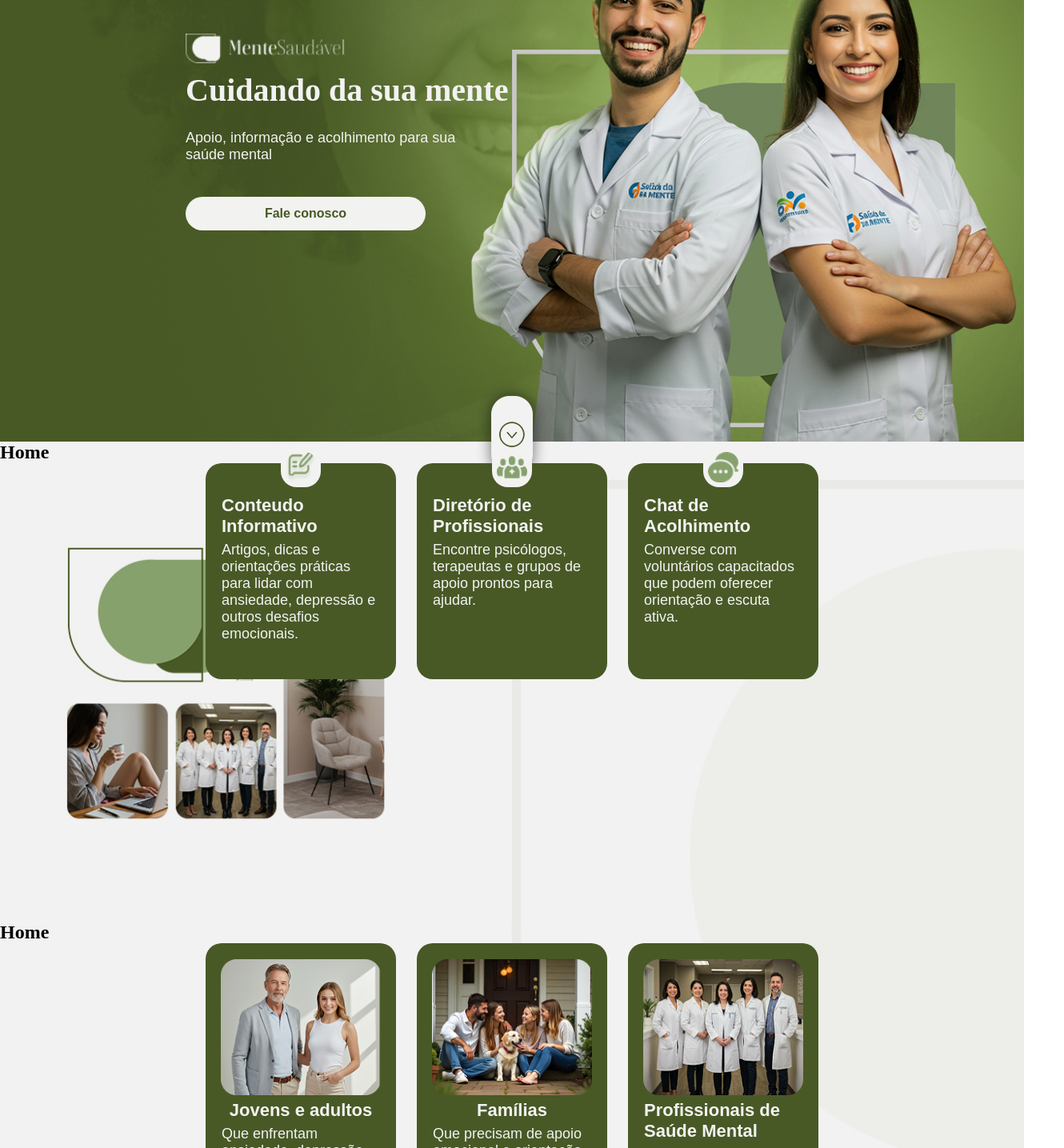
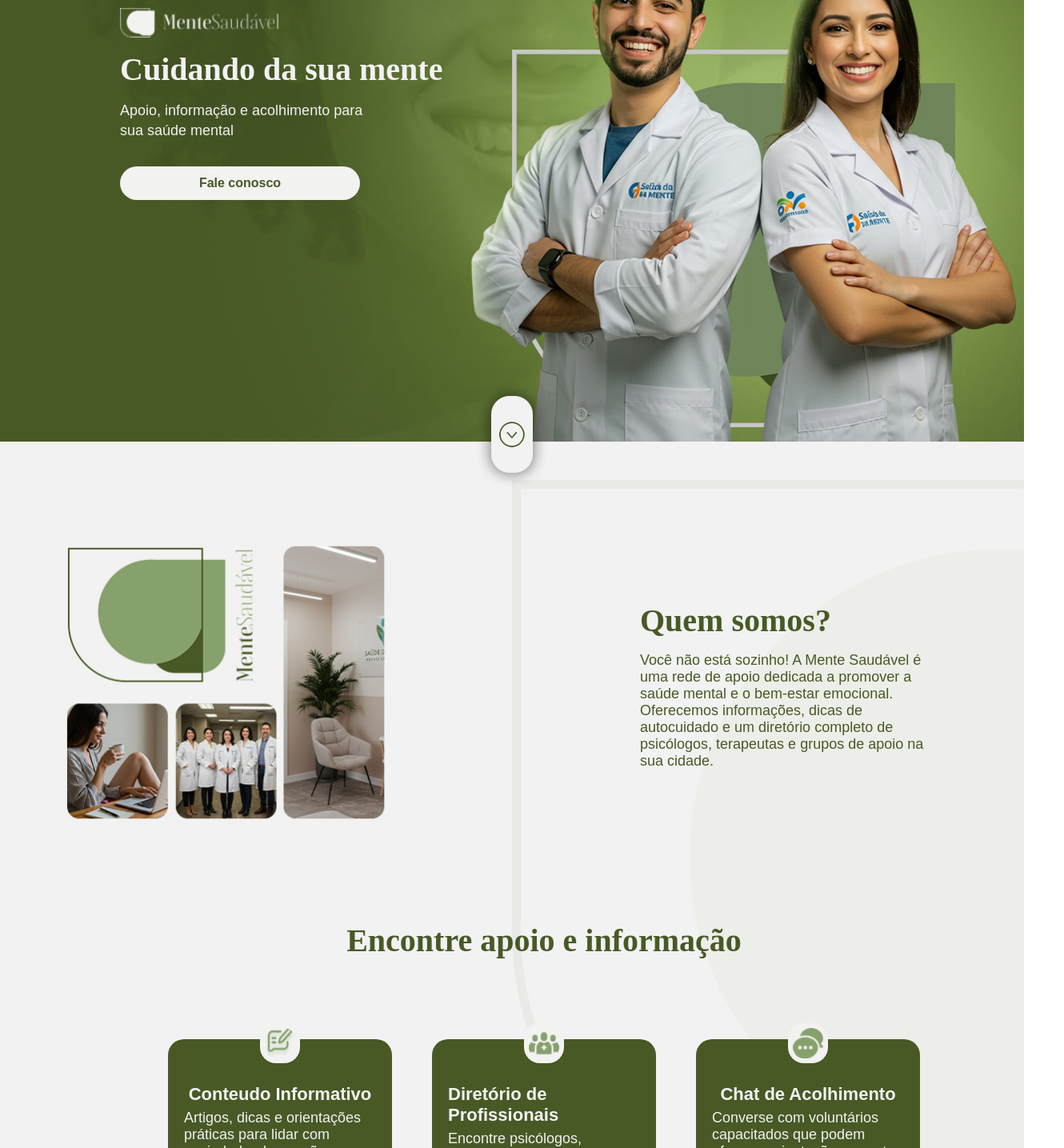
Before and after one commit to pedro-cruzz/projeto-semestral, a React (Vite) app: page / in a window 1280 px wide. Shown: the part 240-1675 px from the top of the page at 80% size, 1330 px wide, since content can reach past the window. Built offline with nearby package versions, Linux system fonts and the light colour scheme; a web font is replaced by a local one.

Commit message:
refactor: componentizando titles, texts e container da Home

```diff
--- a/src/components/Banner/index.tsx
+++ b/src/components/Banner/index.tsx
@@ -10,6 +10,7 @@ export function Banner({ children, image, height }: IBannerProps) {
         backgroundRepeat: "no-repeat",
         width: "100%",
         height: `${height}`,
+        position: "relative",
       }}
     >
       {children}
--- a/src/components/Card/index.tsx
+++ b/src/components/Card/index.tsx
@@ -18,11 +18,6 @@ export function Card({
   return (
     <Container>
       <CardContainer $hasIcon={!!icon}>
-        {/* {haveImage === false ? (
-          <Icon src={icon} alt={title} />
-        ) : (
-          <Image src={image} alt={title} />
-        )} */}
         {haveImage ? (
           <Image src={image} alt={title} />
         ) : (
--- a/src/components/Card/styles.ts
+++ b/src/components/Card/styles.ts
@@ -3,7 +3,7 @@ import { theme } from "../../styles/theme";
 
 export const Container = styled.div`
   background-color: ${theme.colors.DARK_GREEN};
-  width: 238px;
+  width: 280px;
   border-radius: 20px;
   padding: 20px;
   position: relative;
@@ -18,7 +18,7 @@ export const CardContainer = styled.div<{ $hasIcon: boolean }>`
   position: relative;
   width: 100%;
   height: ${({ $hasIcon }) => ($hasIcon ? "230px" : "340px")};
-  padding-top: ${({ $hasIcon }) => ($hasIcon ? "20px" : "0px")};
+  padding-top: ${({ $hasIcon }) => ($hasIcon ? "30px" : "0px")};
 `;
 
 export const CardTitle = styled.h2`
@@ -26,6 +26,7 @@ export const CardTitle = styled.h2`
   color: ${theme.colors.WHITE};
   font-family: ${theme.fonts.switzer};
   font-weight: bold;
+  margin-top: 6px;
 `;
 
 export const CardDescription = styled.p`
@@ -48,6 +49,6 @@ export const Icon = styled.img`
 `;
 
 export const Image = styled.img`
-  width: 200px;
-  height: 170px;
+  width: 230px;
+  height: 190px;
 `;
--- a/src/pages/Home/index.tsx
+++ b/src/pages/Home/index.tsx
@@ -3,21 +3,8 @@ import { Button } from "../../components/Button";
 import { Card } from "../../components/Card";
 import { UserForm } from "../../components/UserForm";
 import { cards } from "../../consts/cards";
-import {
-  Cards,
-  TextBanner6,
-  TextForm,
-  TitleBanner6,
-  TitleForm,
-  TitleChat,
-  TextChat,
-  ChatAlert,
-  TitleBanner1,
-  TextBanner1,
-  ContainerBanner1,
-
-} from "./styles";
 import { ToolTip } from "../../components/ToolTip";
+import { theme } from "../../styles/theme";
 
 import banner1 from "./../../assets/png/banner1.jpg";
 import banner2 from "./../../assets/png/banner2.png";
@@ -26,6 +13,18 @@ import banner4 from "./../../assets/png/banner4.png";
 import banner5 from "./../../assets/png/banner5.png";
 import banner6 from "./../../assets/png/banner6.png";
 import logo from "./../../assets/png/logo.png";
+
+import {
+  Cards,
+  ChatAlert,
+  TitleChat,
+  TextChat,
+  TitleForm,
+  TextForm,
+  ContentContainer,
+  TitleBanner,
+  TextBanner,
+} from "./styles";
 
 export function Home() {
   const handleUserSubmit = (data: {
@@ -37,25 +36,65 @@ export function Home() {
     alert(`Usuário ${data.name} cadastrado com sucesso!`);
   };
 
+  const scrollToContact = () => {
+    const chatSection = document.getElementById("contact");
+    if (chatSection) {
+      chatSection.scrollIntoView({ behavior: "smooth" });
+    }
+  };
+
   return (
     <>
-      <div>
+      {/* Banner 1 */}
       <Banner image={banner1} height="792px">
-          <ContainerBanner1>
+        <ContentContainer $align="flex-start" $top="250px" $left="150px">
           <img src={logo} alt="Logo" width="200px" height="auto" />
-            <TitleBanner1>Cuidando da sua mente</TitleBanner1>
-            <TextBanner1>Apoio, informação e acolhimento para
-            sua saúde mental</TextBanner1>
-            <Button $variant="primary" width="300px">
+          <TitleBanner>Cuidando da sua mente</TitleBanner>
+          <TextBanner style={{ lineHeight: "25px" }}>
+            Apoio, informação e acolhimento para <br />
+            sua saúde mental
+          </TextBanner>
+          <Button $variant="primary" width="300px" onClick={scrollToContact}>
             Fale conosco
           </Button>
-          </ContainerBanner1>
+        </ContentContainer>
       </Banner>
+
+      {/* Banner 2 */}
       <Banner image={banner2} height="600px">
-          <h1>Home</h1>
+        <ContentContainer
+          $align="flex-start"
+          $left="800px"
+          $right="100px"
+          $top="200px"
+        >
+          <TitleBanner color={theme.colors.DARK_GREEN}>Quem somos?</TitleBanner>
+          <TextBanner color={theme.colors.DARK_GREEN}>
+            <p>
+              Você não está sozinho! A Mente Saudável é uma rede de apoio
+              dedicada a promover a saúde mental e o bem-estar emocional.
+              Oferecemos informações, dicas de autocuidado e um diretório
+              completo de psicólogos, terapeutas e grupos de apoio na sua
+              cidade.
+            </p>
+          </TextBanner>
+        </ContentContainer>
+      </Banner>
+
+      {/* Banner 3 - Cards sem imagem */}
+      <Banner image={banner3} height="634px">
+        <ContentContainer
+          $align="center"
+          $left="210px"
+          style={{ gap: "100px" }}
+        >
+          <TitleBanner color={theme.colors.DARK_GREEN}>
+            Encontre apoio e informação
+          </TitleBanner>
           <Cards>
-            {cards.map((card, index) =>
-              card.haveImage === false ? (
+            {cards.map(
+              (card, index) =>
+                !card.haveImage && (
                   <Card
                     key={index}
                     title={card.title}
@@ -63,15 +102,26 @@ export function Home() {
                     haveImage={card.haveImage}
                     icon={card.icon}
                   />
-              ) : null
+                )
             )}
           </Cards>
+        </ContentContainer>
       </Banner>
-        <Banner image={banner3} height="634px">
-          <h1>Home</h1>
+
+      {/* Banner 4 - Cards com imagem */}
+      <Banner image={banner4} height="711px">
+        <ContentContainer
+          $align="center"
+          $left="200px"
+          style={{ gap: "100px" }}
+        >
+          <TitleBanner color={theme.colors.DARK_GREEN}>
+            Para quem é?
+          </TitleBanner>
           <Cards>
-            {cards.map((card, index) =>
-              card.haveImage === true ? (
+            {cards.map(
+              (card, index) =>
+                card.haveImage && (
                   <Card
                     key={index}
                     title={card.title}
@@ -79,57 +129,93 @@ export function Home() {
                     haveImage={card.haveImage}
                     image={card.image}
                   />
-              ) : null
+                )
             )}
           </Cards>
+        </ContentContainer>
       </Banner>
-        <Banner image={banner4} height="711px">
-          <h1>Home</h1>
+
+      {/* Banner 5 */}
+      <Banner image={banner5} height="641px">
+        <ContentContainer
+          $align="flex-start"
+          $top="130px"
+          $left="150px"
+          $right="750px"
+        >
+          <TitleBanner color={theme.colors.WHITE}>
+            Nosso impacto na sociedade
+          </TitleBanner>
+          <TextBanner color={theme.colors.WHITE}>
+            <p>
+              A Mente Saudável tem como propósito transformar a maneira como a
+              saúde mental é percebida e acessada na sociedade. Nosso projeto
+              oferece uma plataforma acessível e segura, conectando pessoas que
+              precisam de ajuda a recursos valiosos, como psicólogos, terapeutas
+              e grupos de apoio.
+            </p>
+            <p>
+              Além disso, trabalhamos ativamente para quebrar o estigma em torno
+              dos transtornos psicológicos, promovendo o diálogo aberto e
+              criando um espaço de acolhimento e empatia. Acreditamos que, ao
+              oferecer informações confiáveis, apoio emocional e oportunidades
+              de orientação, podemos contribuir para uma sociedade mais
+              consciente, saudável e solidária, onde todos se sintam ouvidos e
+              amparados.
+            </p>
+          </TextBanner>
+        </ContentContainer>
       </Banner>
-        <Banner image={banner5} height="641px">
-          <h1>Home</h1>
-        </Banner>
-        <ChatAlert>
-          <TitleChat>Precisa conversar</TitleChat>
+
+      {/* Chat Alert */}
+      <ChatAlert id="contact">
+        <TitleChat>Precisa conversar?</TitleChat>
         <TextChat>
           Nosso chat de acolhimento com voluntários está disponível para ouvir
           você. Não guarde suas emoções para si. Fale com a gente agora mesmo!
         </TextChat>
-          <a href="https://wa.me/5535998603656" target="_blank">
+        <a href="https://wa.me/5535998603656" target="_blank" rel="noreferrer">
           <Button width="300px" $variant="primary">
             Fale conosco
           </Button>
         </a>
       </ChatAlert>
+
       <ToolTip />
+
+      {/* Banner 6 */}
       <Banner image={banner6} height="641px">
-          <div>
-            <TitleBanner6>Junte-se à Mente Saudável!</TitleBanner6>
-            <TextBanner6>
+        <ContentContainer
+          $align="flex-start"
+          $top="200px"
+          $left="700px"
+          $right="80px"
+        >
+          <TitleBanner>Junte-se à Mente Saudável!</TitleBanner>
+          <TextBanner>
             <p>
-                Na Mente Saudável, todos têm um papel importante na construção
-                de uma comunidade mais acolhedora e consciente sobre a saúde
-                mental. Se você é um profissional de saúde mental, junte-se a
-                nós oferecendo seus serviços voluntários e fazendo a diferença
-                na vida de muitas pessoas.
+              Na Mente Saudável, todos têm um papel importante na construção de
+              uma comunidade mais acolhedora e consciente sobre a saúde mental.
+              Se você é um profissional de saúde mental, junte-se a nós
+              oferecendo seus serviços voluntários e fazendo a diferença na vida
+              de muitas pessoas.
             </p>
             <p>
               Se você busca apoio ou deseja aprender mais sobre autocuidado e
-                bem-estar emocional, explore nossos conteúdos e encontre o
-                suporte necessário..
+              bem-estar emocional, explore nossos conteúdos e encontre o suporte
+              necessário.
             </p>
-            </TextBanner6>
-          </div>
+          </TextBanner>
+        </ContentContainer>
       </Banner>
-      </div>
-      <div></div>
-      <div id="#form">
-        <TitleForm>Psicólogos, juntem-se a Mente Saudável</TitleForm>
+
+      {/* Formulário */}
+      <div id="form">
+        <TitleForm>Psicólogos, juntem-se à Mente Saudável</TitleForm>
         <TextForm>
-          Ofereça seu apoio voluntário, faça a diferença na conunidade e ajude a
+          Ofereça seu apoio voluntário, faça a diferença na comunidade e ajude a
           promover a saúde mental para todos.
         </TextForm>
-
         <UserForm onSubmit={handleUserSubmit} />
       </div>
     </>
--- a/src/pages/Home/styles.ts
+++ b/src/pages/Home/styles.ts
@@ -1,5 +1,6 @@
 import styled from "styled-components";
 import { theme } from "../../styles/theme";
+import { ContentContainerProps } from "./types";
 
 export const TitleForm = styled.h1`
   font-size: 2rem;
@@ -28,18 +29,16 @@ export const TextForm = styled.p`
   font-family: ${theme.fonts.switzer};
 `;
 
-
-
 export const ChatAlert = styled.div`
   background-color: ${theme.colors.DARK_GREEN};
   color: ${theme.colors.WHITE};
-    height: 450px;
+  height: 400px;
   align-items: center;
   display: flex;
   justify-content: center;
   flex-direction: column;
-    margin: 0 auto;
   padding: 2rem;
+  border-top: 1px white solid;
 `;
 
 export const TitleChat = styled.h1`
@@ -49,7 +48,6 @@ export const TitleChat = styled.h1`
   text-align: center;
   justify-content: center;
   align-items: center;
-    margin: 2rem auto 2rem auto;
   width: 100%;
   max-width: 882px;
   font-family: ${theme.fonts.boska};
@@ -68,80 +66,40 @@ export const TextChat = styled.p`
   font-family: ${theme.fonts.switzer};
 `;
 
-export const TitleBanner6 = styled.h1`
-  display: flex;
-  max-width: 530px;
-  width: 100%;
-  position: absolute;
-  margin-left: 800px;
-  color: ${theme.colors.WHITE};
-  font-size: 40px;
-  font-weight: 700;
-  font-family: ${theme.fonts.boska};
-  margin-bottom: 2rem;
-  margin-top: 10rem;
-  align-items: center;
-  text-justify: left;
-`;
-
-export const TextBanner6 = styled.p`
-  display: flex;
-  max-width: 500px;
-  width: 100%;
-  position: absolute;
-  margin-left: 800px;
-  margin-top: 15rem;
-  font-size: 20px;
-  font-weight: 400;
-  font-family: ${theme.fonts.switzer};
-  justify-content: center;
-  align-items: center;
-  text-align: left;
-  flex-wrap: wrap;
-  flex-direction: column;
-  gap: 15px;
-  color: ${theme.colors.WHITE};
-`;
-
 export const Cards = styled.div`
   display: flex;
   flex-direction: row;
   justify-content: center;
   align-items: center;
-  gap: 26px;
+  gap: 50px;
 `;
 
-export const ContainerBanner1 = styled.div`
+export const ContentContainer = styled.div<ContentContainerProps>`
   display: flex;
+  flex-direction: column;
+  align-items: ${({ $align = "left" }) =>
+    $align === "center" ? "center" : "flex-start"};
+  gap: 1rem;
   position: absolute;
-  flex-direction: column;
-  gap: 10px;
-  padding: 2rem;
-  align-items: left;
-  justify-content: center;
-  margin-left: 200px;
-  margin-top: 250px;
-  color: ${theme.colors.WHITE};
+  top: ${({ $top = "auto" }) => $top};
+  bottom: ${({ $bottom = "auto" }) => $bottom};
+  left: ${({ $left = "auto" }) => $left};
+  right: ${({ $right = "auto" }) => $right};
 `;
 
-export const TitleBanner1 = styled.h1`
+export const TitleBanner = styled.h1`
   font-size: 40px;
   font-weight: 700;
   font-family: ${theme.fonts.boska};
-  margin-bottom: 1rem;
-  text-align: left;
-  justify-content: left;
-  width: 100%;
-  max-width: 455px;
+  color: ${({ color }) => color || theme.colors.WHITE};
 `;
 
-export const TextBanner1 = styled.p`
+export const TextBanner = styled.p`
   font-size: 20px;
   font-weight: 400;
   font-family: ${theme.fonts.switzer};
-  text-align: left;
-  justify-content: left;
-  margin-bottom: 1rem;
-  width: 100%;
-  max-width: 380px;
+  color: ${({ color }) => color || theme.colors.WHITE};
+  display: flex;
+  flex-direction: column;
+  gap: 15px;
 `;
--- /dev/null
+++ b/src/pages/Home/types.ts
@@ -0,0 +1,13 @@
+export interface ContentContainerProps {
+  $align?:
+    | "normal"
+    | "stretch"
+    | "baseline"
+    | "center"
+    | "flex-start"
+    | "flex-end";
+  $top?: string;
+  $bottom?: string;
+  $left?: string;
+  $right?: string;
+}
```
Lines whose indentation alone changed are shown as unchanged.
